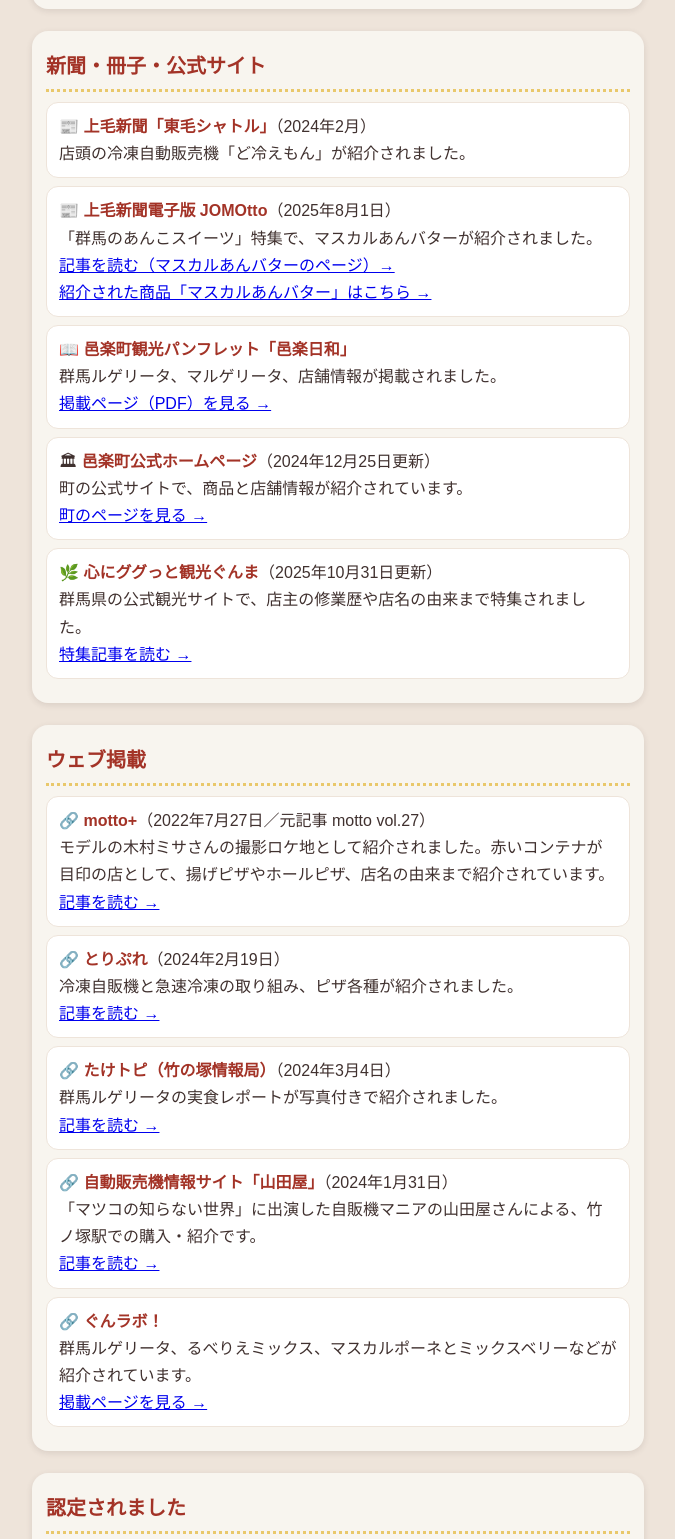
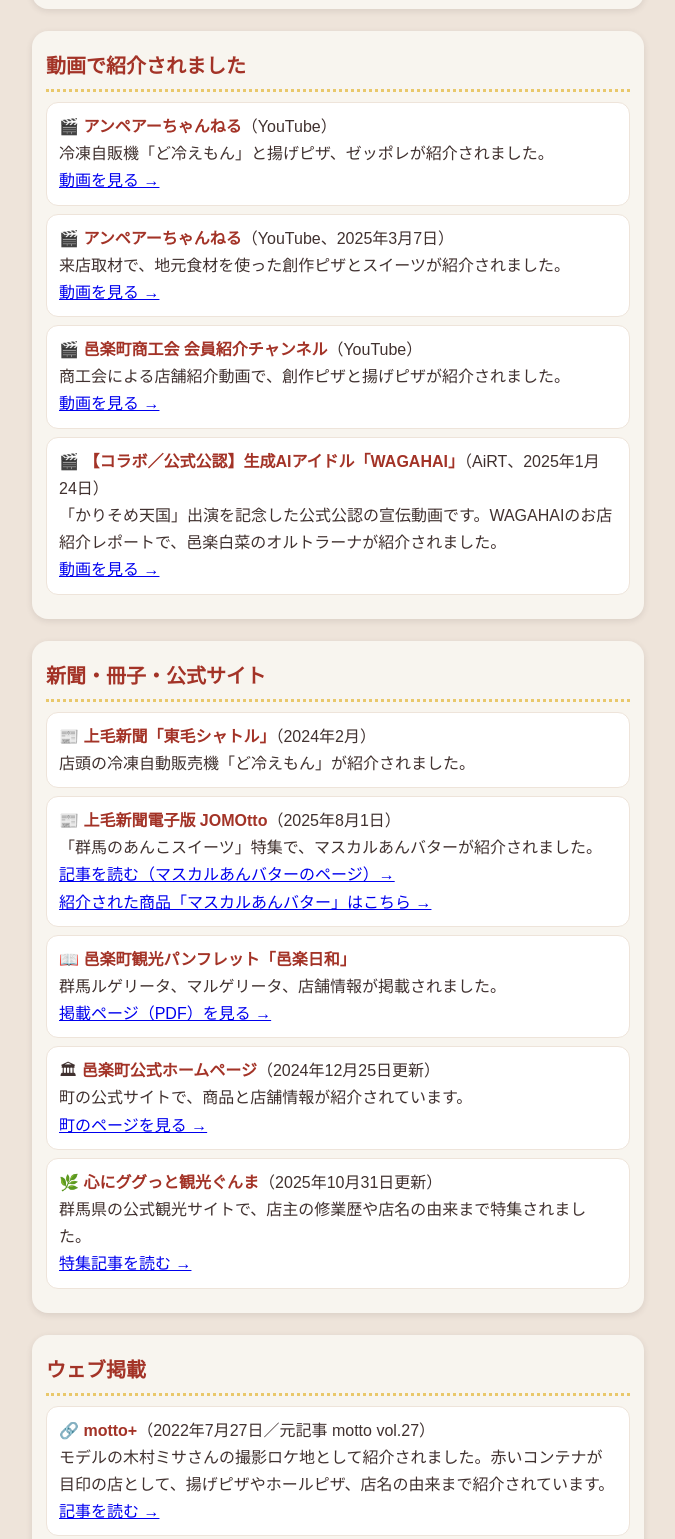
Before and after one commit to lebelierora/media, a plain HTML site: page index.html in a window 1280 px wide. Shown: the part 2238-3777 px from the top of the page, without its empty margins (302-977 px from the left). Drawn offline with Linux system fonts and the light colour scheme.

Commit message:
Add video section and Chihilog to media page

```diff
--- a/index.html
+++ b/index.html
@@ -70,6 +70,13 @@ footer a.btn.sub{background:#fff;color:#A33327;border:2px solid #A33327}
 <p style="font-size:13px;margin:12px 0 0">※写真は放送当時のものです。現在の販売価格は各商品ページをご確認ください。</p>
 </section>
 <section>
+<h2>動画で紹介されました</h2>
+<div class="card">🎬 <b>アンペアーちゃんねる</b>（YouTube）<br>冷凍自販機「ど冷えもん」と揚げピザ、ゼッポレが紹介されました。<br><a href="https://youtu.be/nSFpCrD9_g8" target="_blank" rel="noopener">動画を見る →</a></div>
+<div class="card">🎬 <b>アンペアーちゃんねる</b>（YouTube、2025年3月7日）<br>来店取材で、地元食材を使った創作ピザとスイーツが紹介されました。<br><a href="https://youtu.be/X1e72giCXlM" target="_blank" rel="noopener">動画を見る →</a></div>
+<div class="card">🎬 <b>邑楽町商工会 会員紹介チャンネル</b>（YouTube）<br>商工会による店舗紹介動画で、創作ピザと揚げピザが紹介されました。<br><a href="https://youtu.be/uFpLQlZBMmg" target="_blank" rel="noopener">動画を見る →</a></div>
+<div class="card">🎬 <b>【コラボ／公式公認】生成AIアイドル「WAGAHAI」</b>（AiRT、2025年1月24日）<br>「かりそめ天国」出演を記念した公式公認の宣伝動画です。WAGAHAIのお店紹介レポートで、邑楽白菜のオルトラーナが紹介されました。<br><a href="https://youtu.be/uiqGnYcC2yw" target="_blank" rel="noopener">動画を見る →</a></div>
+</section>
+<section>
 <h2>新聞・冊子・公式サイト</h2>
 <div class="card">📰 <b>上毛新聞「東毛シャトル」</b>（2024年2月）<br>店頭の冷凍自動販売機「ど冷えもん」が紹介されました。</div>
 <div class="card">📰 <b>上毛新聞電子版 JOMOtto</b>（2025年8月1日）<br>「群馬のあんこスイーツ」特集で、マスカルあんバターが紹介されました。<br><a href="https://www.jomo-news.co.jp/articles/-/732868?page=2" target="_blank" rel="noopener">記事を読む（マスカルあんバターのページ）→</a><br><a href="https://lebelierora.stores.jp/items/641555576d097b008a11ca50" target="_blank" rel="noopener">紹介された商品「マスカルあんバター」はこちら →</a></div>
@@ -80,6 +87,7 @@ footer a.btn.sub{background:#fff;color:#A33327;border:2px solid #A33327}
 <section>
 <h2>ウェブ掲載</h2>
 <div class="card">🔗 <b>motto+</b>（2022年7月27日／元記事 motto vol.27）<br>モデルの木村ミサさんの撮影ロケ地として紹介されました。赤いコンテナが目印の店として、揚げピザやホールピザ、店名の由来まで紹介されています。<br><a href="https://motto-mag.com/lebelier/" target="_blank" rel="noopener">記事を読む →</a></div>
+<div class="card">🔗 <b>ちひログ</b>（アンペアーの公式ブログ、2016年5月26日）<br>開業直後の実食レビューです。揚げピザやビスマルク、マスカルポーネプリンが紹介されました。<br><a href="https://unpair.net/blog/chihilog/gourmet_gunma/3594" target="_blank" rel="noopener">記事を読む →</a></div>
 <div class="card">🔗 <b>とりぷれ</b>（2024年2月19日）<br>冷凍自販機と急速冷凍の取り組み、ピザ各種が紹介されました。<br><a href="https://tripre.jp/archives/1579" target="_blank" rel="noopener">記事を読む →</a></div>
 <div class="card">🔗 <b>たけトピ（竹の塚情報局）</b>（2024年3月4日）<br>群馬ルゲリータの実食レポートが写真付きで紹介されました。<br><a href="https://takenotsuka-topic.com/gourmet/1271-20240304" target="_blank" rel="noopener">記事を読む →</a></div>
 <div class="card">🔗 <b>自動販売機情報サイト「山田屋」</b>（2024年1月31日）<br>「マツコの知らない世界」に出演した自販機マニアの山田屋さんによる、竹ノ塚駅での購入・紹介です。<br><a href="https://24jihanki.sakura.ne.jp/jihanki/takenotsuka.html" target="_blank" rel="noopener">記事を読む →</a></div>
```
